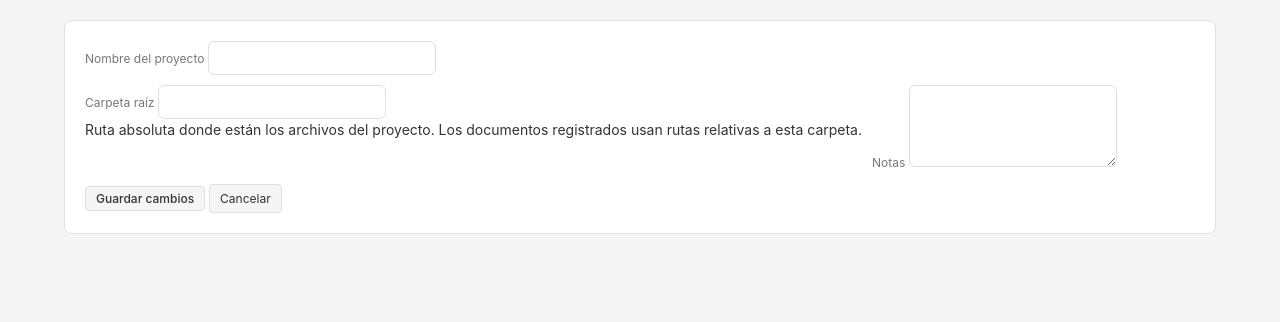
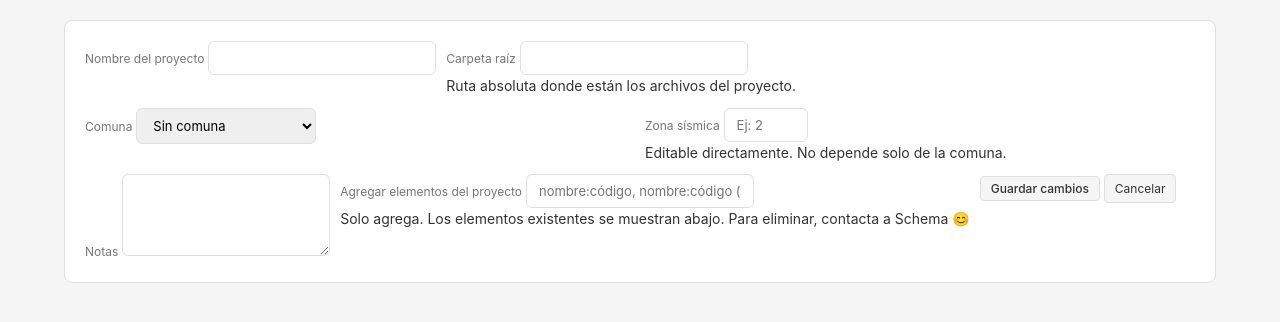
Before and after one commit to franciscoburgoss-spec/gestor_proyectos, a Flask app: template templates/editar_proyecto.html in a window 1280 px wide. Shown: the part 152-474 px from the top of the page. Run offline with Flask 3, Linux system fonts and the light colour scheme; the template is opened without the code that fills it, so the values that code supplies are empty.

Commit message:
Add: Se agregan Elementos del proyecto

```diff
--- a/app.py
+++ b/app.py
@@ -120,6 +120,50 @@
         db.execute("ALTER TABLE proyectos ADD COLUMN zona_sismica INTEGER")
         db.commit()
 
+    # ── Migración: elementos del proyecto ──
+    db.execute("""
+        CREATE TABLE IF NOT EXISTS elementos_proyecto (
+            id INTEGER PRIMARY KEY AUTOINCREMENT,
+            proyecto_id INTEGER NOT NULL,
+            codigo TEXT NOT NULL,
+            nombre TEXT NOT NULL,
+            tipo TEXT NOT NULL DEFAULT 'obra_complementaria',
+            orden INTEGER DEFAULT 0,
+            FOREIGN KEY (proyecto_id) REFERENCES proyectos(id)
+        )
+    """)
+    db.execute("CREATE INDEX IF NOT EXISTS idx_elem_proyecto ON elementos_proyecto(proyecto_id)")
+    db.commit()
+
+    # Agregar elemento_id a documentos si no existe
+    doc_cols = [c[1] for c in db.execute("PRAGMA table_info(documentos)").fetchall()]
+    if "elemento_id" not in doc_cols:
+        db.execute("ALTER TABLE documentos ADD COLUMN elemento_id INTEGER")
+        db.commit()
+
+    # Migrar proyectos existentes: crear GLB automáticamente
+    proyectos = db.execute("SELECT id FROM proyectos").fetchall()
+    for p in proyectos:
+        pid = p["id"]
+        tiene = db.execute(
+            "SELECT COUNT(*) FROM elementos_proyecto WHERE proyecto_id = ?", (pid,)
+        ).fetchone()[0]
+        if tiene == 0:
+            db.execute(
+                "INSERT INTO elementos_proyecto (proyecto_id, codigo, nombre, tipo, orden) VALUES (?, ?, ?, ?, ?)",
+                (pid, "GLB", "Elementos Globales", "global", 0)
+            )
+            db.commit()
+            elem = db.execute(
+                "SELECT id FROM elementos_proyecto WHERE proyecto_id = ? AND codigo = ?", (pid, "GLB")
+            ).fetchone()
+            if elem:
+                db.execute(
+                    "UPDATE documentos SET elemento_id = ? WHERE proyecto_id = ? AND elemento_id IS NULL",
+                    (elem["id"], pid)
+                )
+                db.commit()
+
     db.close()
 
 # ──────────────────────────────────────────────────────────────
@@ -217,27 +261,78 @@
     nombre = request.form["nombre"].strip()
     carpeta = request.form["carpeta_raiz"].strip()
     comuna = request.form.get("comuna", "").strip()
+    zona = request.form.get("zona_sismica", "").strip()
     notas = request.form.get("notas", "").strip()
+    num_tipologias = request.form.get("num_tipologias", "0").strip()
 
-    zona = ZONAS.get(comuna, None) if comuna else None
+    # Zona sísmica: prioridad al input directo, fallback a comunas.json
+    zona_sismica = None
+    if zona:
+        try:
+            zona_sismica = int(zona)
+        except ValueError:
+            zona_sismica = None
+    if zona_sismica is None and comuna:
+        zona_sismica = ZONAS.get(comuna, None)
 
     try:
         db.execute(
             "INSERT INTO proyectos (acronimo, nombre, carpeta_raiz, comuna, zona_sismica, notas, fecha_creacion) VALUES (?,?,?,?,?,?,?)",
-            (acronimo, nombre, carpeta, comuna, zona, notas, now_chile())
+            (acronimo, nombre, carpeta, comuna, zona_sismica, notas, now_chile())
         )
         db.commit()
+        proyecto = db.execute("SELECT id FROM proyectos WHERE acronimo = ?", (acronimo,)).fetchone()
+        pid = proyecto["id"]
+
+        # Crear elementos automáticamente
+        # 1. Tipologías
+        try:
+            nt = int(num_tipologias)
+        except ValueError:
+            nt = 0
+        if nt > 0:
+            for i in range(1, nt + 1):
+                cod = f"T{i:02d}"
+                db.execute(
+                    "INSERT INTO elementos_proyecto (proyecto_id, codigo, nombre, tipo, orden) VALUES (?,?,?,?,?)",
+                    (pid, cod, f"Tipología {i}", "tipologia", i)
+                )
+
+        # 2. Elemento GLB siempre presente
+        db.execute(
+            "INSERT INTO elementos_proyecto (proyecto_id, codigo, nombre, tipo, orden) VALUES (?,?,?,?,?)",
+            (pid, "GLB", "Elementos Globales", "global", 999)
+        )
+
+        # 3. Elementos complementarios opcionales (nombre1:codigo1,nombre2:codigo2)
+        extras = request.form.get("elementos_extra", "").strip()
+        if extras:
+            for item in extras.split(","):
+                item = item.strip()
+                if ":" in item:
+                    nombre_elem, codigo_elem = item.split(":", 1)
+                    nombre_elem = nombre_elem.strip()
+                    codigo_elem = codigo_elem.strip().upper()
+                    if nombre_elem and codigo_elem:
+                        db.execute(
+                            "INSERT INTO elementos_proyecto (proyecto_id, codigo, nombre, tipo, orden) VALUES (?,?,?,?,?)",
+                            (pid, codigo_elem, nombre_elem, "obra_complementaria", 100)
+                        )
+
+        db.commit()
+
         # Registrar en historial
-        proyecto = db.execute("SELECT id FROM proyectos WHERE acronimo = ?", (acronimo,)).fetchone()
         desc = f"Proyecto {acronimo} creado"
         if comuna:
             desc += f" (comuna: {comuna}"
-            if zona:
-                desc += f", Z{zona}"
+            if zona_sismica:
+                desc += f", Z{zona_sismica}"
             desc += ")"
+        if nt > 0:
+            desc += f" con {nt} tipologías"
         db.execute(
             "INSERT INTO historial (proyecto_id, accion, descripcion, fecha) VALUES (?,?,?,?)",
-            (proyecto["id"], "creacion", desc, now_chile())
+            (pid, "creacion", desc, now_chile())
         )
         db.commit()
         flash(f"Proyecto {acronimo} creado correctamente", "ok")
@@ -260,9 +355,19 @@
         nombre = request.form["nombre"].strip()
         carpeta = request.form["carpeta_raiz"].strip()
         comuna = request.form.get("comuna", "").strip()
+        zona_raw = request.form.get("zona_sismica", "").strip()
         notas = request.form.get("notas", "").strip()
 
-        nueva_zona = ZONAS.get(comuna, None) if comuna else None
+        # Zona sísmica: input directo tiene prioridad
+        nueva_zona = None
+        if zona_raw:
+            try:
+                nueva_zona = int(zona_raw)
+            except ValueError:
+                nueva_zona = proyecto.get("zona_sismica")
+        else:
+            nueva_zona = proyecto.get("zona_sismica")
+
         zona_anterior = proyecto.get("zona_sismica")
 
         if not nombre or not carpeta:
@@ -276,8 +381,8 @@
             cambios.append(f"carpeta: '{proyecto['carpeta_raiz']}' → '{carpeta}'")
         if comuna != (proyecto["comuna"] or ""):
             cambios.append(f"comuna: '{proyecto['comuna'] or '-'}' → '{comuna or '-'}'")
-            if nueva_zona != zona_anterior:
-                cambios.append(f"zona sísmica: Z{zona_anterior or '-'} → Z{nueva_zona or '-'}'")
+        if nueva_zona != zona_anterior:
+            cambios.append(f"zona sísmica: Z{zona_anterior or '-'} → Z{nueva_zona or '-'}'")
         if notas != (proyecto["notas"] or ""):
             cambios.append("notas actualizadas")
 
@@ -285,6 +390,28 @@
             "UPDATE proyectos SET nombre = ?, carpeta_raiz = ?, comuna = ?, zona_sismica = ?, notas = ? WHERE id = ?",
             (nombre, carpeta, comuna, nueva_zona, notas, proyecto_id)
         )
+
+        # Agregar nuevos elementos si vienen en el form
+        nuevos_elementos = request.form.get("nuevos_elementos", "").strip()
+        if nuevos_elementos:
+            for item in nuevos_elementos.split(","):
+                item = item.strip()
+                if ":" in item:
+                    nombre_elem, codigo_elem = item.split(":", 1)
+                    nombre_elem = nombre_elem.strip()
+                    codigo_elem = codigo_elem.strip().upper()
+                    if nombre_elem and codigo_elem:
+                        # Verificar que no exista ya
+                        existe = db.execute(
+                            "SELECT id FROM elementos_proyecto WHERE proyecto_id = ? AND codigo = ?",
+                            (proyecto_id, codigo_elem)
+                        ).fetchone()
+                        if not existe:
+                            db.execute(
+                                "INSERT INTO elementos_proyecto (proyecto_id, codigo, nombre, tipo, orden) VALUES (?,?,?,?,?)",
+                                (proyecto_id, codigo_elem, nombre_elem, "obra_complementaria", 100)
+                            )
+                            cambios.append(f"elemento agregado: {codigo_elem} ({nombre_elem})")
 
         if cambios:
             desc = "Proyecto editado. " + "; ".join(cambios)
@@ -297,7 +424,11 @@
         flash("Proyecto actualizado", "ok")
         return redirect(url_for("ver_proyecto", proyecto_id=proyecto_id))
 
-    return render_template("editar_proyecto.html", proyecto=proyecto, comunas=COMUNAS)
+    elementos = db.execute(
+        "SELECT * FROM elementos_proyecto WHERE proyecto_id = ? ORDER BY orden, id",
+        (proyecto_id,)
+    ).fetchall()
+    return render_template("editar_proyecto.html", proyecto=proyecto, comunas=COMUNAS, elementos=elementos)
 
 
 @app.route("/proyecto/<int:proyecto_id>")
@@ -308,8 +439,17 @@
         flash("Proyecto no encontrado", "err")
         return redirect(url_for("index"))
 
+    elementos = db.execute(
+        "SELECT * FROM elementos_proyecto WHERE proyecto_id = ? ORDER BY orden, id",
+        (proyecto_id,)
+    ).fetchall()
+
     documentos = db.execute(
-        "SELECT * FROM documentos WHERE proyecto_id = ? AND activo = 1 ORDER BY codigo_completo",
+        """SELECT d.*, e.codigo as elem_codigo, e.nombre as elem_nombre
+           FROM documentos d
+           LEFT JOIN elementos_proyecto e ON d.elemento_id = e.id
+           WHERE d.proyecto_id = ? AND d.activo = 1
+           ORDER BY d.codigo_completo""",
         (proyecto_id,)
     ).fetchall()
 
@@ -330,7 +470,9 @@
 
     return render_template("proyecto.html", proyecto=proyecto, documentos=documentos,
                            solicitudes=solicitudes, resumen=resumen,
-                           config_modulos=config_modulos, config_tipos=config_tipos)
+                           config_modulos=config_modulos, config_tipos=config_tipos,
+                           elementos=elementos,
+                           num_tipologias=len([e for e in elementos if e["tipo"] == "tipologia"]))
 
 @app.route("/proyecto/<int:proyecto_id>/cerrar", methods=["POST"])
 def cerrar_proyecto(proyecto_id):
@@ -364,20 +506,32 @@
     modulo = request.form["modulo"].strip().upper()
     revision = request.form["revision"].strip().upper()
     tipo_doc = request.form["tipo_documento"].strip().upper()
-    tipologia = request.form["tipologia"].strip().upper()
+    elemento_id = request.form.get("elemento_id", "").strip()
     version = request.form["version"].strip().upper()
     titulo = request.form["titulo"].strip()
     ruta = request.form.get("ruta_fisica", "").strip()
+
+    # Resolver elemento
+    tipologia = "GLB"
+    elem_id_int = None
+    if elemento_id:
+        try:
+            elem_id_int = int(elemento_id)
+            elem = db.execute("SELECT * FROM elementos_proyecto WHERE id = ? AND proyecto_id = ?", (elem_id_int, proyecto_id)).fetchone()
+            if elem:
+                tipologia = elem["codigo"]
+        except ValueError:
+            pass
 
     codigo = f"{acronimo}-{modulo}-{revision}-{tipo_doc}-{tipologia}-{version}"
 
     try:
         db.execute(
             """INSERT INTO documentos
-            (proyecto_id, codigo_completo, acronimo, modulo, tipo_documento,
+            (proyecto_id, elemento_id, codigo_completo, acronimo, modulo, tipo_documento,
              tipologia, revision, version, titulo, ruta_fisica, fecha_registro)
-            VALUES (?,?,?,?,?,?,?,?,?,?,?)""",
-            (proyecto_id, codigo, acronimo, modulo, tipo_doc, tipologia, revision, version, titulo, ruta, now_chile())
+            VALUES (?,?,?,?,?,?,?,?,?,?,?,?)""",
+            (proyecto_id, elem_id_int, codigo, acronimo, modulo, tipo_doc, tipologia, revision, version, titulo, ruta, now_chile())
         )
         db.commit()
         doc = db.execute("SELECT id FROM documentos WHERE codigo_completo = ?", (codigo,)).fetchone()
--- a/static/style.css
+++ b/static/style.css
@@ -443,6 +443,28 @@
     margin-top: 30px;
 }
 
+/* Badges de tipos de elementos */
+.badge.tipologia {
+    background: #dbeafe;
+    color: #1e40af;
+}
+
+.badge.global {
+    background: #f3f4f6;
+    color: #4b5563;
+    border: 1px solid #d1d5db;
+}
+
+.badge.obra_complementaria {
+    background: #fef3c7;
+    color: #92400e;
+}
+
+.badge.infraestructura {
+    background: #fce7f3;
+    color: #9d174d;
+}
+
 /* Responsive */
 @media (max-width: 768px) {
     .grid {
--- a/templates/editar_proyecto.html
+++ b/templates/editar_proyecto.html
@@ -20,12 +20,35 @@
         <div class="form-group">
             <label for="carpeta_raiz">Carpeta raíz</label>
             <input type="text" id="carpeta_raiz" name="carpeta_raiz" value="{{ proyecto.carpeta_raiz }}" required>
-            <p class="help-text">Ruta absoluta donde están los archivos del proyecto. Los documentos registrados usan rutas relativas a esta carpeta.</p>
+            <p class="help-text">Ruta absoluta donde están los archivos del proyecto.</p>
+        </div>
+
+        <div class="row">
+            <div class="form-group" style="flex:1;">
+                <label for="comuna">Comuna</label>
+                <select id="comuna" name="comuna" style="min-width:180px;">
+                    <option value="" {% if not proyecto.comuna %}selected{% endif %}>Sin comuna</option>
+                    {% for c in comunas %}
+                        <option value="{{ c }}" {% if proyecto.comuna == c %}selected{% endif %}>{{ c }}</option>
+                    {% endfor %}
+                </select>
+            </div>
+            <div class="form-group" style="flex:1;">
+                <label for="zona_sismica">Zona sísmica</label>
+                <input type="number" id="zona_sismica" name="zona_sismica" value="{{ proyecto.zona_sismica or '' }}" min="1" max="4" placeholder="Ej: 2">
+                <p class="help-text">Editable directamente. No depende solo de la comuna.</p>
+            </div>
         </div>
 
         <div class="form-group">
             <label for="notas">Notas</label>
             <textarea id="notas" name="notas" rows="4">{{ proyecto.notas or '' }}</textarea>
+        </div>
+
+        <div class="form-group">
+            <label for="nuevos_elementos">Agregar elementos del proyecto</label>
+            <input type="text" id="nuevos_elementos" name="nuevos_elementos" placeholder="nombre:código, nombre:código (ej: Sede Social:SMU, Muros:MUR)">
+            <p class="help-text">Solo agrega. Los elementos existentes se muestran abajo. Para eliminar, contacta a Schema 😊</p>
         </div>
 
         <div class="form-actions">
@@ -35,4 +58,24 @@
     </form>
 </section>
 
+{% if elementos %}
+<section class="card">
+    <h2>Elementos del proyecto</h2>
+    <table class="table compact">
+        <thead>
+            <tr><th>Código</th><th>Nombre</th><th>Tipo</th></tr>
+        </thead>
+        <tbody>
+            {% for e in elementos %}
+            <tr>
+                <td class="mono">{{ e.codigo }}</td>
+                <td>{{ e.nombre }}</td>
+                <td><span class="badge {{ e.tipo }}">{{ e.tipo }}</span></td>
+            </tr>
+            {% endfor %}
+        </tbody>
+    </table>
+</section>
+{% endif %}
+
 {% endblock %}
```
Also changed, not shown: schema.sql (+13 -0 lines), templates/index.html (+11 -2 lines), templates/proyecto.html (+38 -5 lines).
